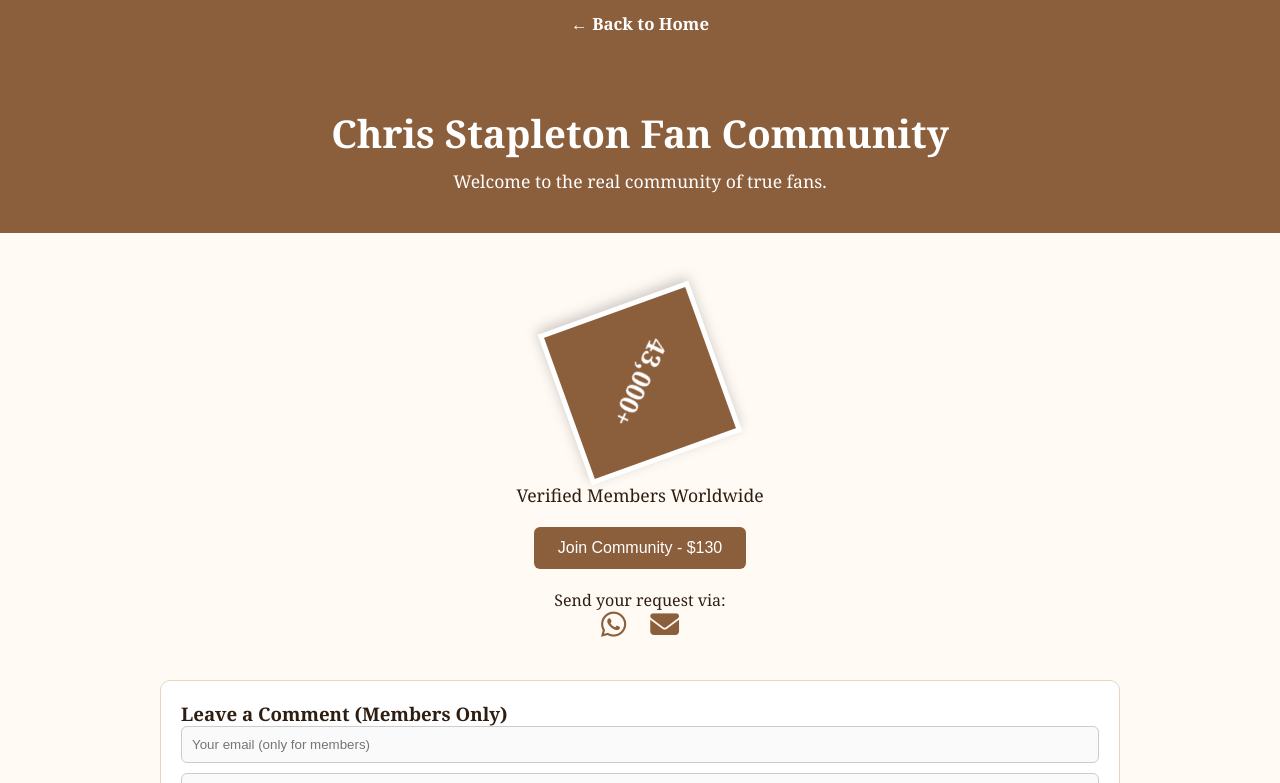
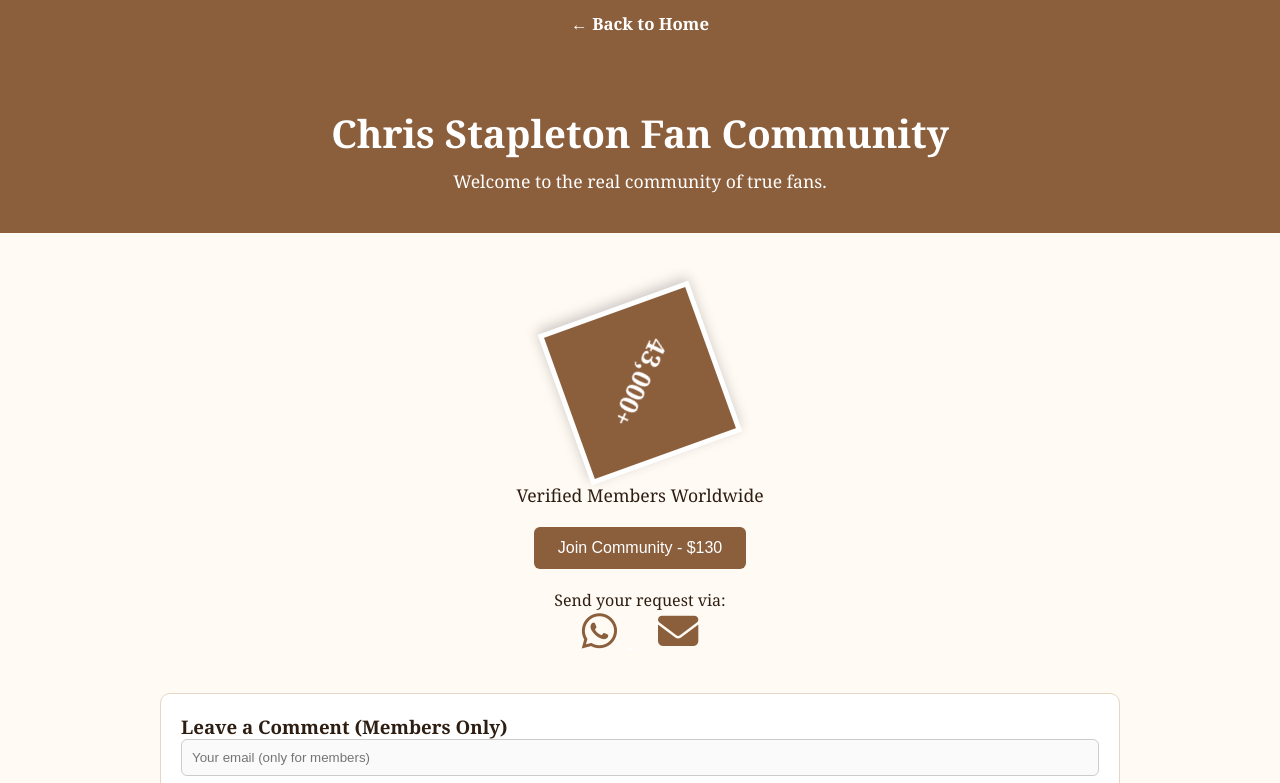
Before and after one commit to ajebohuslter/Chris-Stapleton-Fan-Page, a plain HTML site: page fancommunity.html in a window 1280 px wide. Both pictures are taken after a click on the button "Join Community - $130". Shown: the top 783 px of the page. Drawn offline with Linux system fonts and the light colour scheme.

Commit message:
Update fancommunity.html

```diff
--- a/fancommunity.html
+++ b/fancommunity.html
@@ -131,8 +131,20 @@
     <button class="join-btn" onclick="showJoinOptions()">Join Community - $130</button>
     <div class="contact-links" id="contactLinks">
       <p>Send your request via:</p>
-      <a href="#"><i class="fab fa-whatsapp"></i></a>
-      <a href="#"><i class="fas fa-envelope"></i></a>
+
+      <!-- WhatsApp contact -->
+      <a href="https://wa.me/12525934341?text=Hi%2C%20I%27m%20interested%20in%20joining%20the%20James%20Blunt%20Fan%20Club"
+        target="_blank"
+        style="margin-right: 15px; font-size: 1.4em; color: #fdfefd;">
+        <i class="fab fa-whatsapp"></i>
+      </a>
+
+      <!-- Email contact -->
+      <a href="mailto:chrisstapletonfanclubcontact@gmail.com?subject=Fan Club Membership Request"
+        target="_blank"
+        style="font-size: 1.4em; color: #8b4513;">
+        <i class="fas fa-envelope"></i>
+      </a>
     </div>
     <div class="comment-box">
       <h3>Leave a Comment (Members Only)</h3>
```
